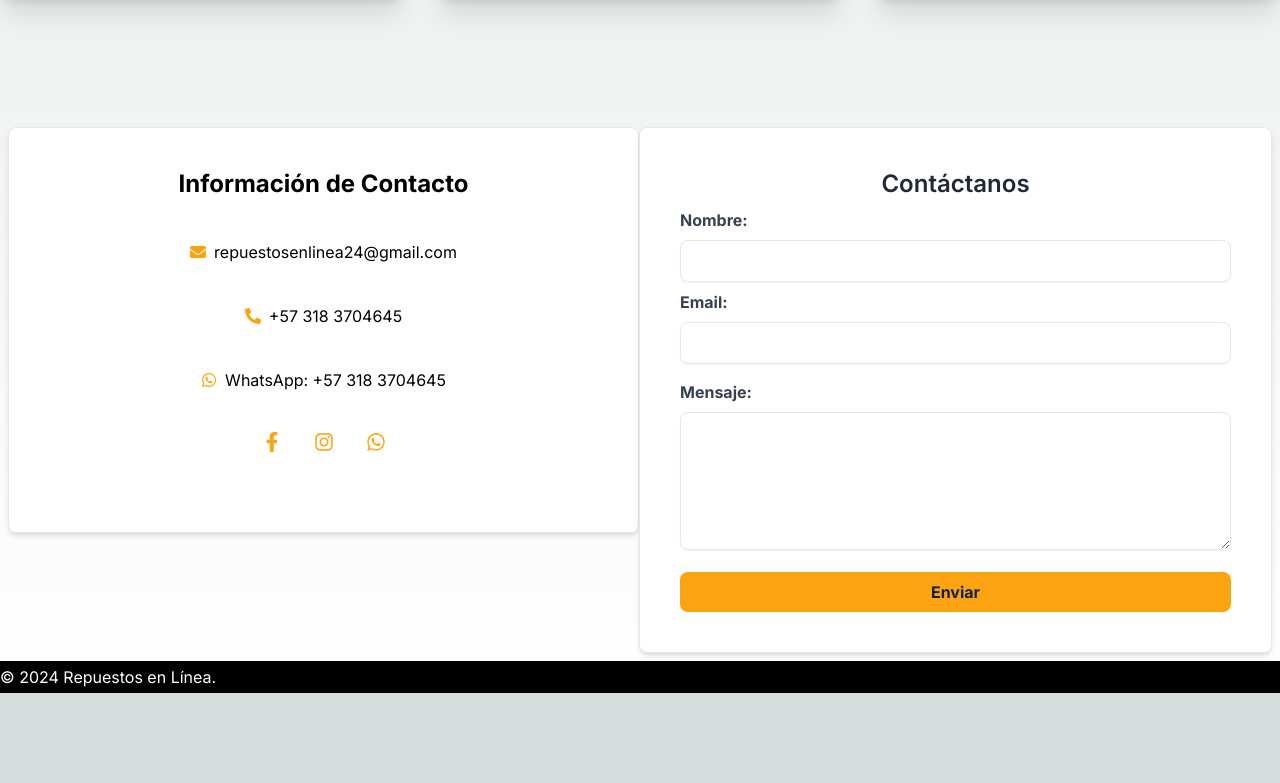
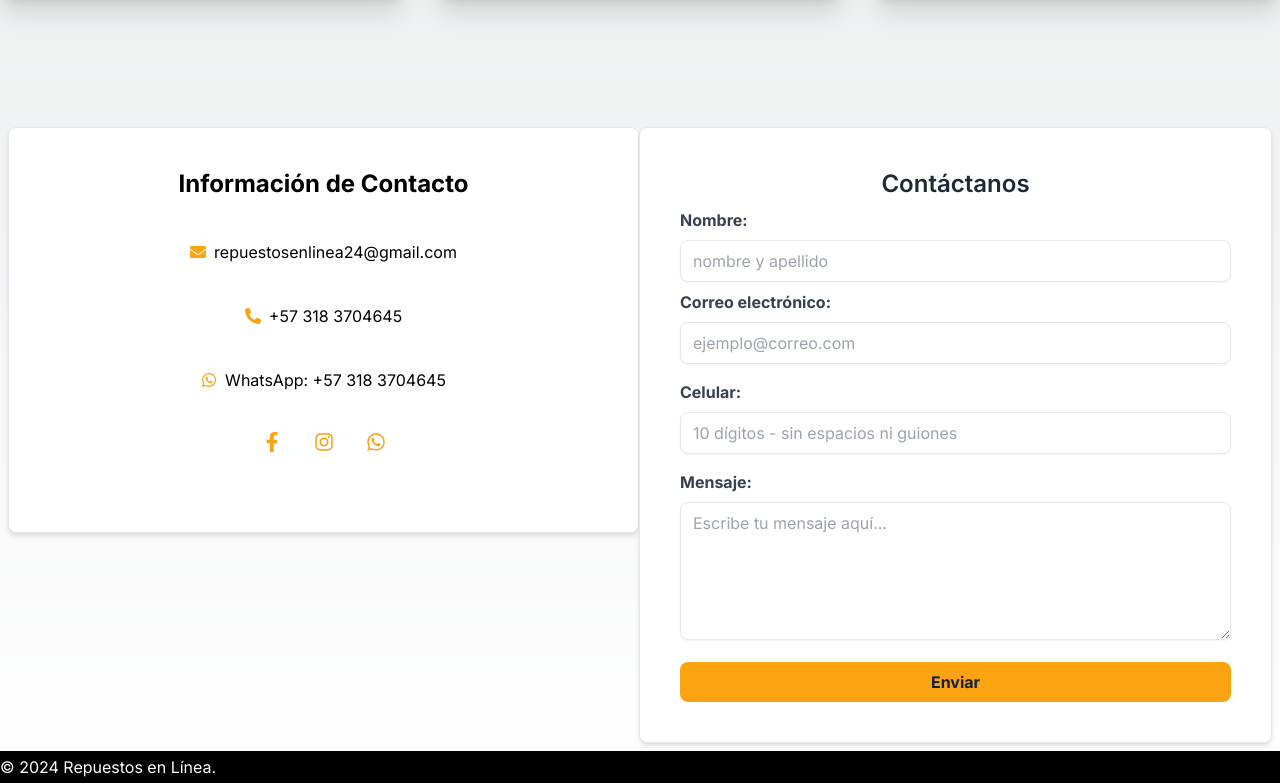
Before and after one commit to EdsonCasta/Repuestos-en-linea, a Next.js app in the folder repuestos-en-linea/: page / in a window 1280 px wide. Shown: the part 1091-1874 px from the top of the page. Before the commit the page ends 1784 px from the top, so only its background shows below. Built offline with nearby package versions, Linux system fonts and the light colour scheme.

Commit message:
Integrate Basin with contact form and add phone input field with validation

```diff
--- a/repuestos-en-linea/app/page.tsx
+++ b/repuestos-en-linea/app/page.tsx
@@ -1,4 +1,3 @@
-// repuestos-en-linea/app/page.tsx
 import Header from '@/components/Header';
 import HeroSection from '@/components/HeroSection';
 import Features from '@/components/Features';
--- a/repuestos-en-linea/components/ContactForm.tsx
+++ b/repuestos-en-linea/components/ContactForm.tsx
@@ -1,25 +1,53 @@
 "use client";
 
 import React, { useState } from 'react';
-import emailjs from 'emailjs-com';
 import ContactInfo from './contactInfo';
+import { validateFormData } from '../utils/validations';
 
 const ContactForm: React.FC = () => {
-  const [formData, setFormData] = useState({ name: '', email: '', message: '' });
+  const [formData, setFormData] = useState({ name: '', email: '', phone: '', message: '' });
+  const [errors, setErrors] = useState<{ [key: string]: string }>({});
+  const [isSubmitting, setIsSubmitting] = useState(false);
+  const [formStatus, setFormStatus] = useState<string | null>(null);
 
   const handleChange = (e: React.ChangeEvent<HTMLInputElement | HTMLTextAreaElement>) => {
-    const { name, value } = e.target;
-    setFormData({ ...formData, [name]: value });
+    setFormData({ ...formData, [e.target.name]: e.target.value });
+    setErrors({ ...errors, [e.target.name]: '' });
   };
 
-  const sendEmail = (e: React.FormEvent<HTMLFormElement>) => {
+  const handleSubmit = async (e: React.FormEvent) => {
     e.preventDefault();
-    emailjs.sendForm('YOUR_SERVICE_ID', 'YOUR_TEMPLATE_ID', e.target as HTMLFormElement, 'YOUR_USER_ID')
-      .then((result) => {
-        console.log(result.text);
-      }, (error) => {
-        console.log(error.text);
+
+    const validationErrors = validateFormData(formData);
+    if (Object.keys(validationErrors).length > 0) {
+      setErrors(validationErrors);
+      return;
+    }
+
+    setIsSubmitting(true);
+    setFormStatus(null);
+
+    try {
+      const response = await fetch('https://usebasin.com/f/52570c6eae51', {
+        method: 'POST',
+        headers: {
+          'Content-Type': 'application/json',
+        },
+        body: JSON.stringify(formData),
       });
+
+      if (response.ok) {
+        setFormStatus('Mensaje enviado con éxito.');
+        setFormData({ name: '', email: '', phone: '', message: '' });
+      } else {
+        throw new Error('Error al enviar el mensaje.');
+      }
+    } catch (error) {
+      console.error('Error:', error);
+      setFormStatus('Error al enviar el mensaje. Inténtalo de nuevo más tarde.');
+    } finally {
+      setIsSubmitting(false);
+    }
   };
 
   return (
@@ -28,8 +56,9 @@ const ContactForm: React.FC = () => {
         <ContactInfo />
       </div>
       <div className="flex-1 bg-white shadow-md rounded-lg border border-gray-200">
-      <form onSubmit={sendEmail} className="flex-1 p-10">
+        <form onSubmit={handleSubmit} className="flex-1 p-10">
           <h2 className="text-2xl font-semibold mb-2 text-center text-gray-800">Contáctanos</h2>
+
           <div className="mb-2">
             <label className="block text-gray-700 font-bold mb-2" htmlFor="name">Nombre:</label>
             <input
@@ -38,22 +67,43 @@ const ContactForm: React.FC = () => {
               id="name"
               value={formData.name}
               onChange={handleChange}
+              placeholder="nombre y apellido"
               required
-            className="w-full px-3 py-2 border rounded-lg shadow-sm focus:outline-none focus:ring-2 focus:ring-[#14213d] focus:border-transparent"
+              className={`w-full px-3 py-2 border rounded-lg shadow-sm focus:outline-none focus:ring-2 focus:ring-[#14213d] focus:border-transparent ${errors.name ? 'border-red-500' : ''}`}
             />
+            {errors.name && <p className="text-red-500 text-sm">{errors.name}</p>}
           </div>
+
           <div className="mb-4">
-          <label className="block text-gray-700 font-bold mb-2" htmlFor="email">Email:</label>
+            <label className="block text-gray-700 font-bold mb-2" htmlFor="email">Correo electrónico:</label>
             <input
               type="email"
               name="email"
               id="email"
               value={formData.email}
               onChange={handleChange}
+              placeholder="ejemplo@correo.com"
               required
-            className="w-full px-3 py-2 border rounded-lg shadow-sm focus:outline-none focus:ring-2 focus:ring-[#14213d] focus:border-transparent"
+              className={`w-full px-3 py-2 border rounded-lg shadow-sm focus:outline-none focus:ring-2 focus:ring-[#14213d] focus:border-transparent ${errors.email ? 'border-red-500' : ''}`}
             />
+            {errors.email && <p className="text-red-500 text-sm">{errors.email}</p>}
           </div>
+
+          <div className="mb-4">
+            <label className="block text-gray-700 font-bold mb-2" htmlFor="phone">Celular:</label>
+            <input
+              type="tel"
+              name="phone"
+              id="phone"
+              value={formData.phone}
+              onChange={handleChange}
+              placeholder="10 dígitos - sin espacios ni guiones"
+              required
+              className={`w-full px-3 py-2 border rounded-lg shadow-sm focus:outline-none focus:ring-2 focus:ring-[#14213d] focus:border-transparent ${errors.phone ? 'border-red-500' : ''}`}
+            />
+            {errors.phone && <p className="text-red-500 text-sm">{errors.phone}</p>}
+          </div>
+
           <div className="mb-4">
             <label className="block text-gray-700 font-bold mb-2" htmlFor="message">Mensaje:</label>
             <textarea
@@ -61,18 +111,27 @@ const ContactForm: React.FC = () => {
               id="message"
               value={formData.message}
               onChange={handleChange}
+              placeholder="Escribe tu mensaje aquí..."
               required
-            className="w-full px-3 py-2 border rounded-lg shadow-sm focus:outline-none focus:ring-2 focus:ring-[#14213d] focus:border-transparent"
+              className={`w-full px-3 py-2 border rounded-lg shadow-sm focus:outline-none focus:ring-2 focus:ring-[#14213d] focus:border-transparent ${errors.message ? 'border-red-500' : ''}`}
               rows={5}
             />
+            {errors.message && <p className="text-red-500 text-sm">{errors.message}</p>}
           </div>
+
           <div className="text-center">
             <button
               type="submit"
-            className="w-full bg-[#fca311] hover:bg-[#14213d] text-[#14213d] hover:text-[#e5e5e5] font-bold py-2 px-4 rounded-lg focus:outline-none focus:ring-2 focus:ring-[#fca311] focus:ring-offset-2 transition duration-150"
+              disabled={isSubmitting}
+              className={`w-full bg-[#fca311] hover:bg-[#14213d] text-[#14213d] hover:text-[#e5e5e5] font-bold py-2 px-4 rounded-lg focus:outline-none focus:ring-2 focus:ring-[#fca311] focus:ring-offset-2 transition duration-150 ${isSubmitting ? 'opacity-50 cursor-not-allowed' : ''}`}
             >
-            Enviar
+              {isSubmitting ? 'Enviando...' : 'Enviar'}
             </button>
+            {formStatus && (
+              <p className={`mt-4 ${formStatus.toLowerCase().includes('éxito') ? 'text-[#14213d]' : 'text-red-500'}`}>
+                {formStatus}
+              </p>
+            )}
           </div>
         </form>
       </div>
--- a/repuestos-en-linea/package.json
+++ b/repuestos-en-linea/package.json
@@ -9,12 +9,10 @@
     "lint": "next lint"
   },
   "dependencies": {
-    "emailjs-com": "^3.2.0",
     "next": "^14.2.5",
     "react": "^18.3.1",
     "react-dom": "^18.3.1",
-    "react-icons": "^5.2.1",
-    "swiper": "^11.1.9"
+    "react-icons": "^5.2.1"
   },
   "devDependencies": {
     "@types/node": "^20",
--- /dev/null
+++ b/repuestos-en-linea/utils/validations.ts
@@ -0,0 +1,37 @@
+export const validateName = (name: string) => {
+    if (!name) return 'El nombre es obligatorio.';
+    return '';
+  };
+
+  export const validateEmail = (email: string) => {
+    if (!email) return 'El correo electrónico es obligatorio.';
+    const emailRegex = /\S+@\S+\.\S+/;
+    if (!emailRegex.test(email)) return 'El formato del correo electrónico no es válido.';
+    return '';
+  };
+
+  export const validatePhone = (phone: string) => {
+    if (!phone) return 'El celular es obligatorio.';
+    const phoneRegex = /^\d{10}$/;
+    if (!phoneRegex.test(phone)) return 'El celular debe tener 10 dígitos.';
+    return '';
+  };
+
+  export const validateMessage = (message: string) => {
+    if (!message) return 'El mensaje es obligatorio.';
+    return '';
+  };
+
+  export const validateFormData = (formData: { name: string, email: string, phone: string, message: string }) => {
+    const errors: { [key: string]: string } = {};
+
+    errors.name = validateName(formData.name);
+    errors.email = validateEmail(formData.email);
+    errors.phone = validatePhone(formData.phone);
+    errors.message = validateMessage(formData.message);
+
+    return Object.keys(errors).reduce((acc, key) => {
+      if (errors[key]) acc[key] = errors[key];
+      return acc;
+    }, {} as { [key: string]: string });
+  };
```
Also changed, not shown: 1 other file (tests, documents, lock files or other folders). Lines whose indentation alone changed are shown as unchanged.
